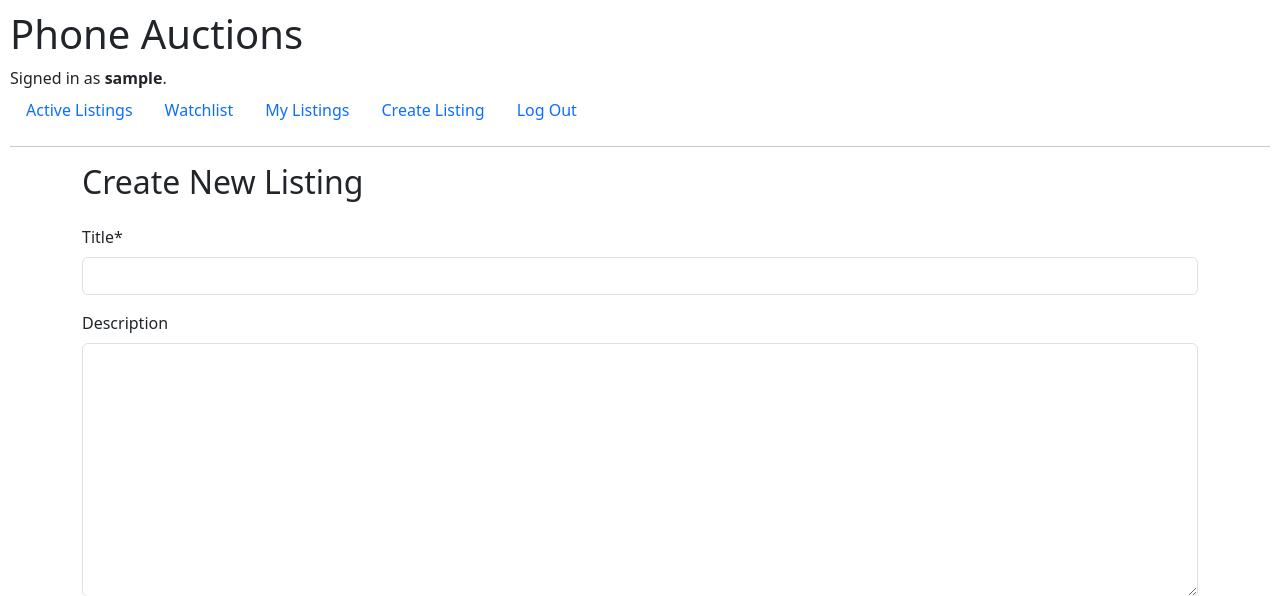
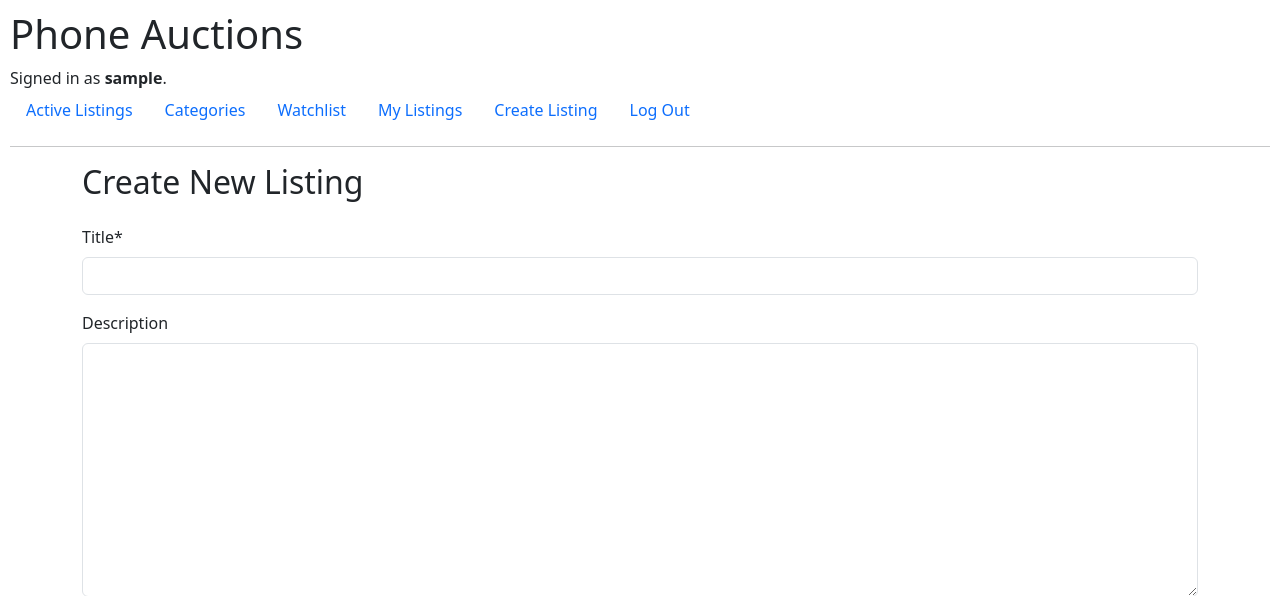
Before and after one commit to RCalvin2005/CS50Web-Commerce, a Django app: page /listing/add in a window 1280 px wide. Shown: the top 596 px of the page. Run offline with Django 4.2, Linux system fonts and the light colour scheme; the visitor is signed in with stand-in values (Sample User, id 1); some libraries are stand-ins or nearby versions.

Commit message:
Added categories filter page

```diff
--- a/auctions/forms.py
+++ b/auctions/forms.py
@@ -1,4 +1,7 @@
 from django import forms
+from crispy_forms.helper import FormHelper
+from crispy_forms.layout import Layout, Submit
+from crispy_forms.bootstrap import Div, FormActions
 
 from .models import Listing, Bid, Comment
 
@@ -64,3 +67,28 @@ class CommentForm(forms.ModelForm):
         labels = {
             "message": "",
         }
+
+
+class CategoriesForm(forms.ModelForm):
+
+    # https://stackoverflow.com/questions/46892518/inline-form-with-django-crispy-form
+    def __init__(self, *args, **kwargs):
+        super(CategoriesForm, self).__init__(*args, **kwargs)
+        self.helper = FormHelper()
+        self.helper.form_tag = False
+        self.helper.layout = Layout(
+        Div(
+            Div("brand", css_class="col"),
+            Div("type", css_class="col"),
+            Div("condition", css_class="col"),
+            Div(
+                FormActions(Submit('submit', 'Filter')),
+                css_class="col-auto categories-button"
+            ),
+            css_class='row container-fluid mx-auto',
+        ))
+
+
+    class Meta:
+        model = Listing
+        fields = ("brand", "type", "condition")
--- a/auctions/static/auctions/styles.css
+++ b/auctions/static/auctions/styles.css
@@ -23,3 +23,7 @@ body {
     justify-content: center;
     align-items: center;
 }
+
+.categories-button {
+    margin-top: 31px;
+}
--- a/auctions/templates/auctions/layout.html
+++ b/auctions/templates/auctions/layout.html
@@ -26,6 +26,9 @@
         <ul class="nav">
             <li class="nav-item">
                 <a class="nav-link" href="{% url 'index' %}">Active Listings</a>
+            </li>
+            <li class="nav-item">
+                <a class="nav-link" href="{% url 'categories' %}">Categories</a>
             </li>
             {% if user.is_authenticated %}
                 <li class="nav-item">
--- a/auctions/templates/auctions/listings_list.html
+++ b/auctions/templates/auctions/listings_list.html
@@ -4,6 +4,8 @@
 
 {% block body %}
     <h2>{% block heading %}{% endblock %}</h2>
+
+    {% block filter_form %}{% endblock %}
 
     {% for listing in listings %}
         <a href="{% url 'listing_page' listing.id %}" class="text-reset text-decoration-none">
--- a/auctions/urls.py
+++ b/auctions/urls.py
@@ -16,4 +16,5 @@ urlpatterns = [
     path("listing/<int:listing_id>/watchlist/remove", views.watchlist_remove, name="watchlist_remove"),
     path("user/<str:username>/listings", views.user_listings, name="user_listings"),
     path("user/<str:username>/watchlist", views.watchlist, name="watchlist"),
+    path("categories", views.categories, name="categories")
 ]
--- a/auctions/views.py
+++ b/auctions/views.py
@@ -6,7 +6,7 @@ from django.shortcuts import render
 from django.urls import reverse
 
 from .models import User, Listing, Bid, Comment
-from .forms import ListingForm, BidForm, CommentForm
+from .forms import ListingForm, BidForm, CommentForm, CategoriesForm
 
 
 def index(request):
@@ -188,6 +188,29 @@ def watchlist_remove(request, listing_id):
     return HttpResponseRedirect(reverse("listing_page", args=[listing_id]))
 
 
+def categories(request):
+    """ Allow users to filter for specific categories """
+
+    listings = Listing.objects.filter(active=True).order_by('-date')
+    form = CategoriesForm()
+
+    if request.method == "POST":
+        form = CategoriesForm(request.POST)
+        if form.is_valid():
+            # Filters listings based on selected categories
+            if form.cleaned_data["brand"]:
+                listings = listings.filter(brand=form.cleaned_data["brand"])
+            if form.cleaned_data["type"]:
+                listings = listings.filter(type=form.cleaned_data["type"])
+            if form.cleaned_data["condition"]:
+                listings = listings.filter(condition=form.cleaned_data["condition"])
+
+    return render(request, "auctions/categories.html", {
+        "listings": listings,
+        "categories_filter": form,
+    })
+
+
 def login_view(request):
     if request.method == "POST":
 
--- a/commerce/settings.py
+++ b/commerce/settings.py
@@ -44,6 +44,7 @@ INSTALLED_APPS = [
 ]
 
 CRISPY_TEMPLATE_PACK = "bootstrap5"
+CRISPY_ALLOWED_TEMPLATE_PACKS = "bootstrap5"
 
 MIDDLEWARE = [
     'django.middleware.security.SecurityMiddleware',
```
Also changed, not shown: auctions/templates/auctions/categories.html (added, +29 -0 lines).
